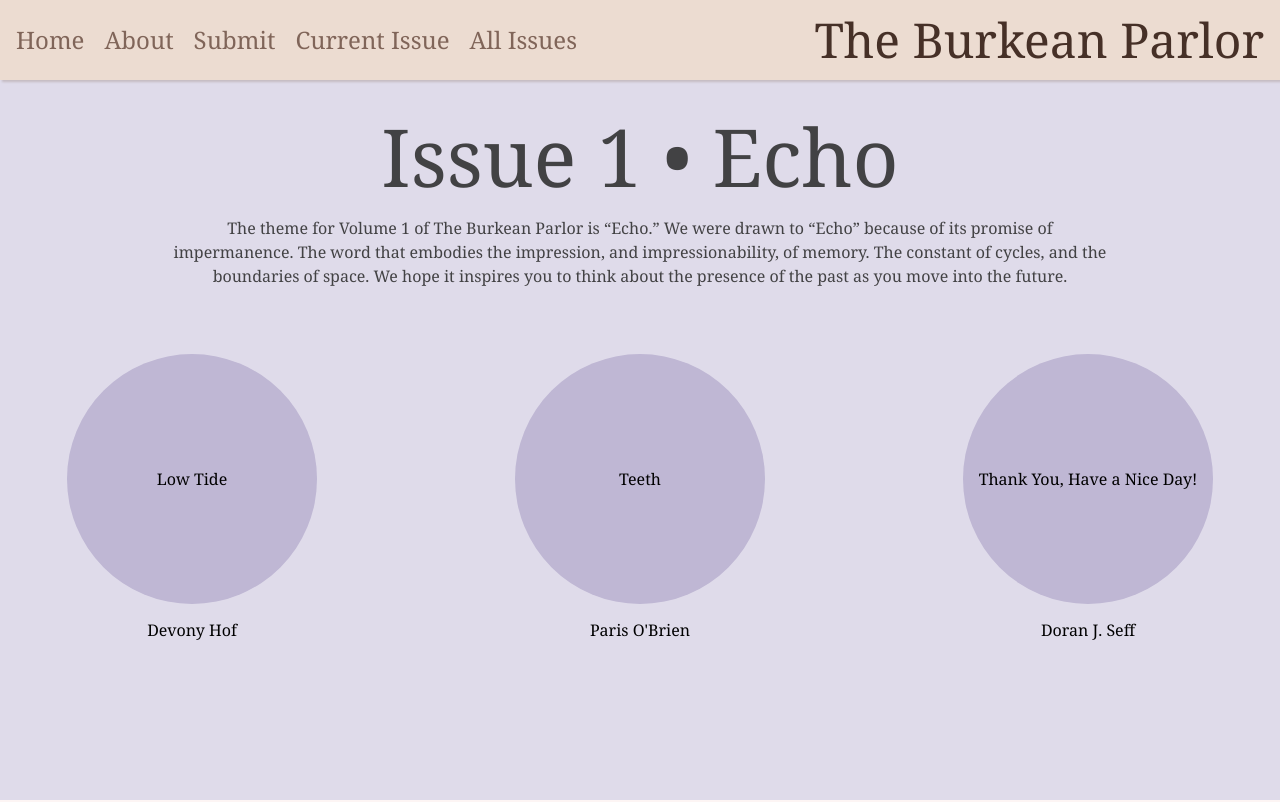
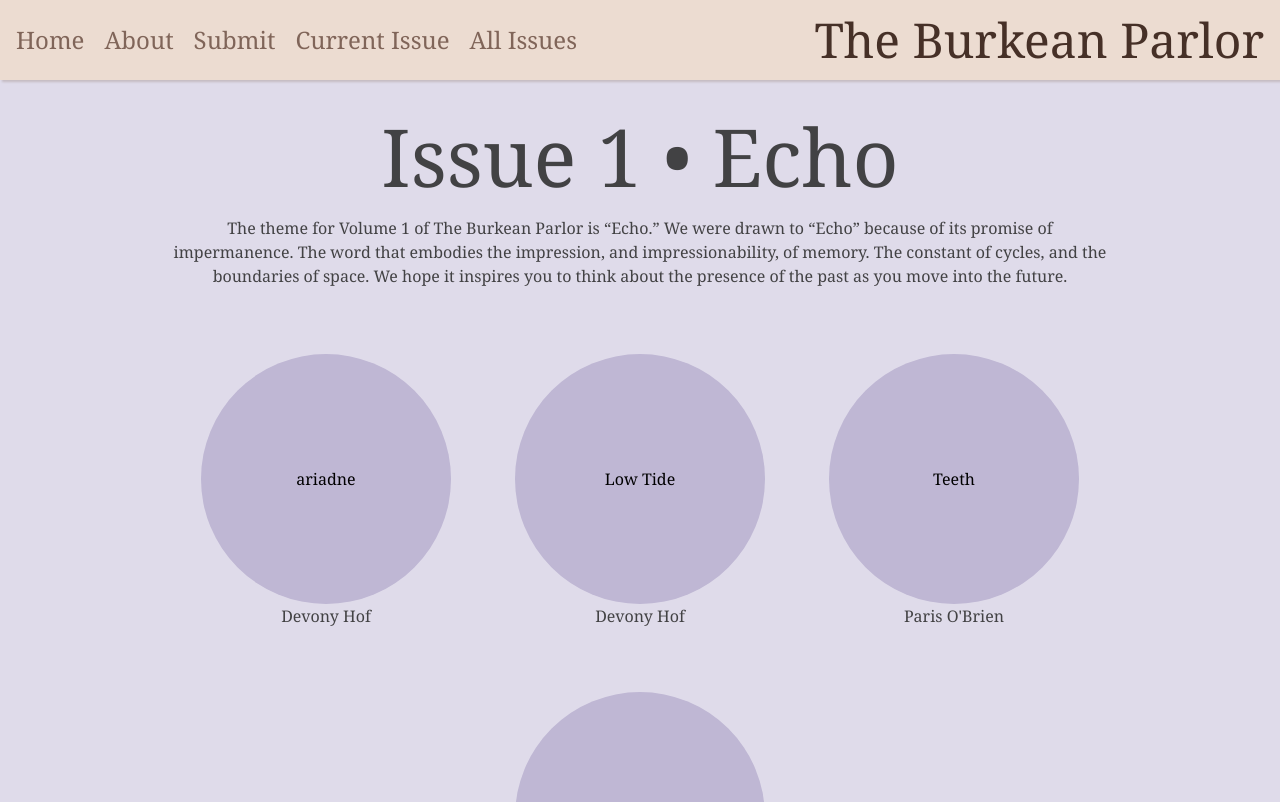
Before and after one commit to a0-ye/theburkeanparlor, a React (Vite) app: page /Issue/1 in a window 1280 px wide. Shown: the top 802 px of the page. Built offline with nearby package versions, Linux system fonts and the light colour scheme.

Commit message:
Issue Page flex wrap change. new article registration.

```diff
--- a/src/components/Issue.tsx
+++ b/src/components/Issue.tsx
@@ -57,7 +57,7 @@ export default function Issue(props: IssueProps) {
 
         <div id="IssueMain" style={{
             display: 'flex', flexDirection: 'column',
-            width: '100%', height: '100%',
+            width: '100%', minHeight: '100%',
             // paddingLeft:'10vw',
             // justifyContent:'center'
             backgroundColor: sunsetfield.periwinkle2
@@ -113,15 +113,11 @@ export default function Issue(props: IssueProps) {
 
 
             <div id="ArticleContainer" style={{
-                margin: '50px 10% 0 10%',
-                // display: "flex",
-                display: 'grid',
-                gridTemplateColumns: '1fr 1fr 1fr',
-                placeItems: 'center',
-                alignSelf: 'center', width: '100%',
-                alignItems: 'center',
-                justifyContent: 'space-evenly',
-                gap: '4em'
+                margin: '50px 15% 0 15%',
+                display: 'flex', maxWidth: '100%',
+                gap: '4em', justifyContent: 'center',
+                flexWrap: 'wrap', flexDirection: 'row',
+                alignItems: 'center'
             }}>
                 {selectedIssueData.articleList.map((value, idx) => {
 
@@ -133,7 +129,9 @@ export default function Issue(props: IssueProps) {
                     if (filter == null || selectedArticleData.genres.includes(filter)) {
                         show = true
                     }
-                    return show && <>
+                    return show && <div id="articleBubble" style={{
+                        textAlign:'center',
+                    }}>
                         <MotionLink
                             to={`/ArticlePage/${value}`}
                             key={value + idx}
@@ -142,12 +140,12 @@ export default function Issue(props: IssueProps) {
                             style={{
                                 display: 'flex', position: 'relative',
                                 alignItems: 'center', justifyContent: 'center',
-                                width: '250px', height: '250px', borderRadius: '200px',
+                                minWidth: '250px', height: '250px', borderRadius: '200px',
                                 backgroundColor: sunsetfield.periwinkle,
                                 overflow: 'visible'
                             }}
                         >
-                            <motion.div
+                            <motion.div id="rings"
                                 variants={ringVariants}
                                 style={{
                                     display: 'flex', alignItems: 'center', justifyContent: 'center',
@@ -178,17 +176,10 @@ export default function Issue(props: IssueProps) {
                                 {selectedArticleData.title}
                             </div>
 
-                            <div style={{
-                                position: 'absolute',
-                                bottom: '-15%',
-                                color: 'black',
-                                zIndex: 1
-                            }}>
-                                {selectedArticleData.author}
-                            </div>
+                        </MotionLink>
+                        {selectedArticleData.author}
 
-                        </MotionLink>
-                    </>
+                    </div>
 
 
                 })}
--- a/src/data/ArticleRegistry.tsx
+++ b/src/data/ArticleRegistry.tsx
@@ -7,6 +7,7 @@
  */
 
 import lowtide from "./Articles/lowtide.docx"
+import ariadne from "./Articles/ariadne.docx"
 import teeth from "./Articles/teeth.docx"
 import thankyou from "./Articles/thankyou.docx"
 
@@ -44,6 +45,17 @@ export const ArticleRegistry: Record<string, ArticleData> =    // <string, strin
         genres: ['Prose']
 
     },
+    "ariadne": {
+        id: "ariadne",
+        title: "ariadne",
+        author: "Devony Hof",
+        aboutauthor: " ERROR________ TODO PLACEHOLDER",
+        articleImg: undefined,
+        authorImg: undefined,
+        filepath: ariadne,
+        genres: ['Prose']
+
+    },
     "teeth": {
         id: "teeth",
         title: "Teeth",
--- a/src/data/IssueRegistry.tsx
+++ b/src/data/IssueRegistry.tsx
@@ -25,7 +25,7 @@ export const IssueRegistry: Record<string, IssueData> =    // <string, string> b
         description: <> The theme for Volume 1 of The Burkean Parlor is “Echo.” We were drawn to “Echo” because of its promise of impermanence. The word that embodies the impression, and impressionability, of memory. The constant of cycles, and the boundaries of space. We hope it inspires you to think about the presence of the past as you move into the future.
 
         </>,
-        articleList: ["lowtide", "teeth", "thankyou"],
+        articleList: ["ariadne", "lowtide", "teeth", "thankyou"],
     },
     "2": {
         description: placeholder,
```
Also changed, not shown: 2 other files (tests, documents, lock files or other folders).
